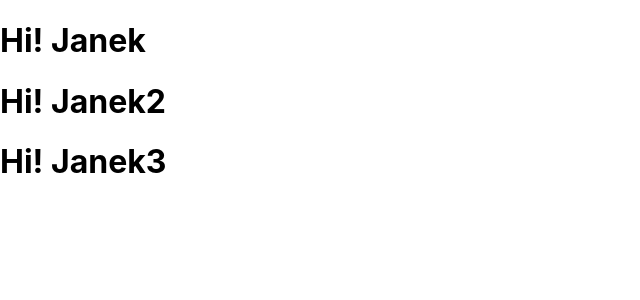
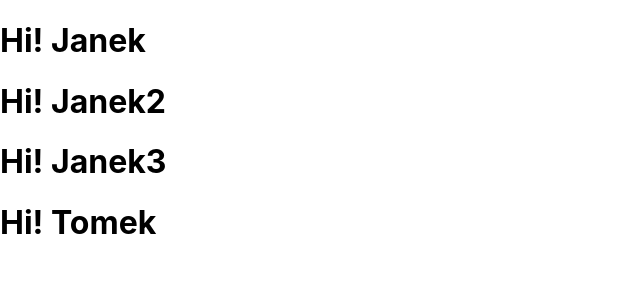
Before and after one commit to sebgaw12/React_AdvNovember2022, a React (Create React App) app: page / in a window 1280 px wide. Shown: the top 300 px of the page, without its empty margins (0-640 px from the left). Built offline with nearby package versions, Linux system fonts and the light colour scheme.

Commit message:
GreetingArrow

```diff
--- a/src/App.js
+++ b/src/App.js
@@ -1,11 +1,13 @@
 import AppArrow from './AppArrow';
 import Greetings from './Greetings/Greetings';
+import GreetingsArrow from './Greetings/GreetingsArrow';
 function App() {
   return (
     <div>
     <Greetings name="Janek" />
     <Greetings name="Janek2" />
     <Greetings name="Janek3" />
+    <GreetingsArrow name="Tomek" />
     </div>
   );
 }
--- /dev/null
+++ b/src/Greetings/GreetingsArrow.js
@@ -0,0 +1,3 @@
+const GreetingsArrow = (props) => <h1>Hi! {props.name}</h1>
+
+export default GreetingsArrow;
```
